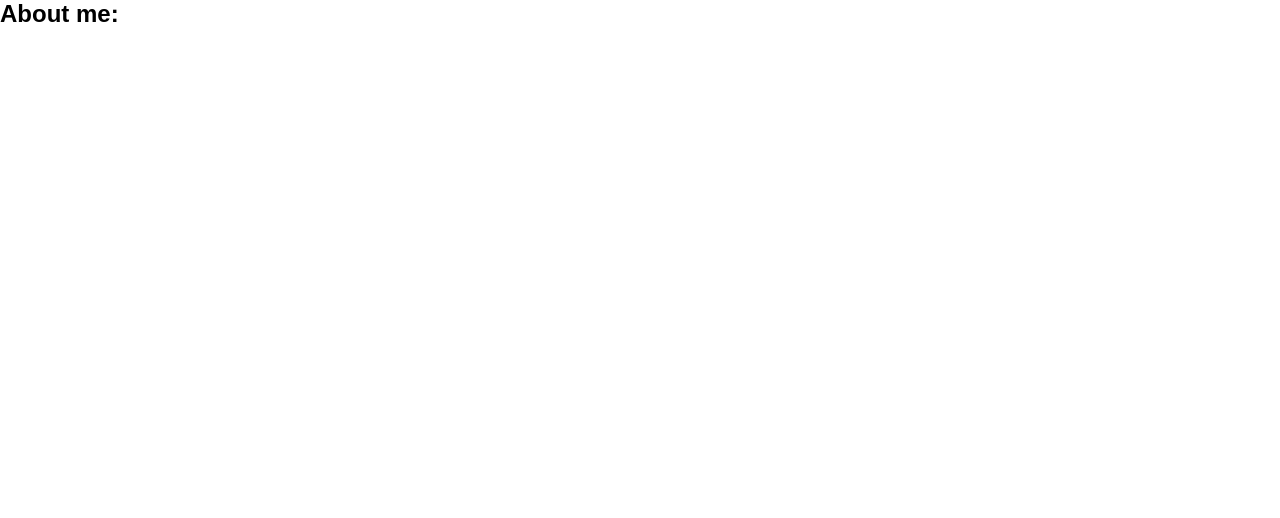
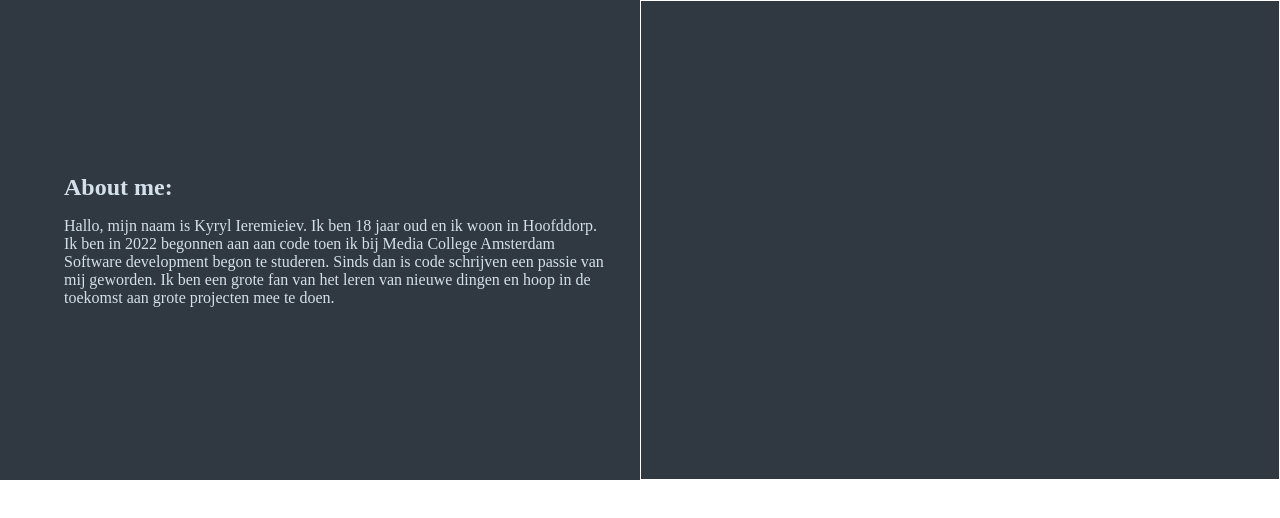
Before and after one commit to KyrylIeremieiev/portfolio, a Next.js app in the folder react/site/: page /components/aboutMe in a window 1280 px wide. Shown: the top 518 px of the page. Built offline with nearby package versions, Linux system fonts and the light colour scheme.

Commit message:
add style and content to aboutMe. Change Font Style.

```diff
--- a/react/site/package.json
+++ b/react/site/package.json
@@ -22,7 +22,9 @@
     "postcss": "8.4.27",
     "react": "^18.2.0",
     "react-dom": "^18.2.0",
+    "react-helmet": "^6.1.0",
     "react-navigation": "^4.4.4",
+    "styled-components": "^6.0.8",
     "tailwindcss": "3.3.3",
     "three": "^0.156.1"
   },
--- a/react/site/pages/components/aboutMe.js
+++ b/react/site/pages/components/aboutMe.js
@@ -8,10 +8,14 @@ const AboutMe = () =>{
                     About me:
                 </h2>
                 <p className='aboutMe__p'>
-
+                    Hallo, mijn naam is Kyryl Ieremieiev.
+                    Ik ben 18 jaar oud en ik woon in Hoofddorp.
+                    Ik ben in 2022 begonnen aan aan code toen ik bij Media College Amsterdam Software development begon te studeren.
+                    Sinds dan is code schrijven een passie van mij geworden.
+                    Ik ben een grote fan van het leren van nieuwe dingen en hoop in de toekomst aan grote projecten mee te doen.
                 </p>
             </article>
-            <figure>
+            <figure className='aboutMe__figure'>
                 <img></img>
             </figure>
         </section>
--- a/react/site/pages/index.js
+++ b/react/site/pages/index.js
@@ -1,12 +1,10 @@
 import React, {useEffect} from "react";
 import { useState, useRef } from "react";
-import Link from 'next/link';
-import SpinningPlanet from './components/planet';
 import MyNavigation from './components/MyNavigation'
 import Welcome from "./components/welcome";
 import Project from "./components/project";
 import AboutMe from "./components/aboutMe";
-
+import { Helmet } from 'react-helmet';
 
 export default function Home(){
     const [user, setUser] = useState('');
@@ -23,7 +21,11 @@ export default function Home(){
         });
     }
     return(
-        <section className="site">
+        <div>
+            <Helmet>
+                <link href="https://fonts.googleapis.com/css2?family=Ubuntu:ital,wght@0,400;0,500;1,400;1,500&display=swap" rel="stylesheet"/>
+            </Helmet>
+            <section className="site" style={{ fontFamily: 'Ubuntu, sans-serif'}}>
                 <MyNavigation></MyNavigation>
                 <main>
                     <Welcome></Welcome>
@@ -31,7 +33,7 @@ export default function Home(){
                     <AboutMe></AboutMe>
                 </main>
             </section>
-
+        </div>
 
     );
 }
--- a/react/site/src/index.css
+++ b/react/site/src/index.css
@@ -4,10 +4,6 @@
     box-sizing: border-box;
   }
 
-  .site{
-    position: relative;
-    width: 100vw;
-  }
   .backgroundcanvas{
     position: absolute;
     width:0px;
@@ -19,14 +15,16 @@
   }
 
   .site {
+    position: relative;
+    width: 100vw;
     font-size: 2rem;
+    font-family: 'Ubuntu', sans-serif;
   }
 
   body {
     min-height: 200vh;
     background: white;
     display: flex;
-    font-family: "Poppins", sans-serif;
     flex-grow: 2;
   }
 
@@ -59,10 +57,11 @@
     position: sticky !important;
     top: 0;
     left: 0;
-    background: #303841;
+    background: /* #303841 */ #212529;
     color: #D3E0EA;
     transition: 0.4s all;
     padding-top: 10rem;
+    border: 1px solid #303841;
   }
 
   .header__nav{
@@ -192,79 +191,34 @@
     color: #ADADC9;
   }
 
-  .about {
-    width: 85%;
-    flex-shrink: 1;
-    padding: 5rem;
+  .aboutMe{
+    background-color: #303841;
     color: #D3E0EA;
+    font-size: 50%;
+    height: 30rem;
+    display: grid;
+    grid-template-columns: 1fr 1fr;
+  }
+
+  .aboutMe__article{
+    padding: 2rem;
     display: flex;
-    align-items: center;
+    flex-direction: column;
     justify-content: center;
+    gap: 1rem;
+    padding-left: 4rem;
+    padding-top: 8rem;
+    padding-bottom: 8rem;
   }
-  .about__profile {
-    background: #303841;
-    border-radius: 1rem;
-    height: 30rem;
-    width: 85%;
-    border: 0.2rem solid #A287F4;
-    padding: 2rem;
+
+  .aboutMe__title{
+    font-size: 1.5rem;
   }
-  .about__title {
-    display: flex;
-    justify-self: center;
-  }
-  .about__wrapper {
-    display: flex;
-    gap: 2rem;
-  }
-  .about__img {
-    border-radius: 1rem;
-  }
-  .about__text {
+
+  .aboutMe__p{
     font-size: 1rem;
   }
 
-  .contact {
-    width: 85vw;
-    padding: 5rem;
-    color: #D3E0EA;
+  .aboutMe__figure{
+    border: 1px solid white;
   }
-  .contact__forms {
-    background: #303841;
-    border-radius: 1rem;
-    border: 0.2rem solid #A287F4;
-    padding: 2rem;
-    display: flex;
-    flex-direction: column;
-    gap: 2rem;
-  }
-  .contact__form {
-    display: flex;
-    justify-content: space-between;
-  }
-  .contact__bigTitle {
-    display: flex;
-    justify-content: center;
-  }
-  .contact__title {
-    font-size: 2rem;
-  }
-  .contact__input {
-    width: 80%;
-    resize: none;
-    padding: 0.5rem;
-  }
-  .contact__post {
-    background: linear-gradient(to right, #A287F4, #7A57D1);
-    color: #D3E0EA;
-    transition: 0.5s all;
-    width: 10rem;
-    height: 3rem;
-    border-radius: 0.5rem;
-  }
-  .contact__post:hover {
-    cursor: pointer;
-    background: linear-gradient(to right, #7A57D1, #A287F4);
-  }
-
-  /*# sourceMappingURL=style.css.map */
```
Also changed, not shown: 1 other file (tests, documents, lock files or other folders). Lines whose indentation alone changed are shown as unchanged.
